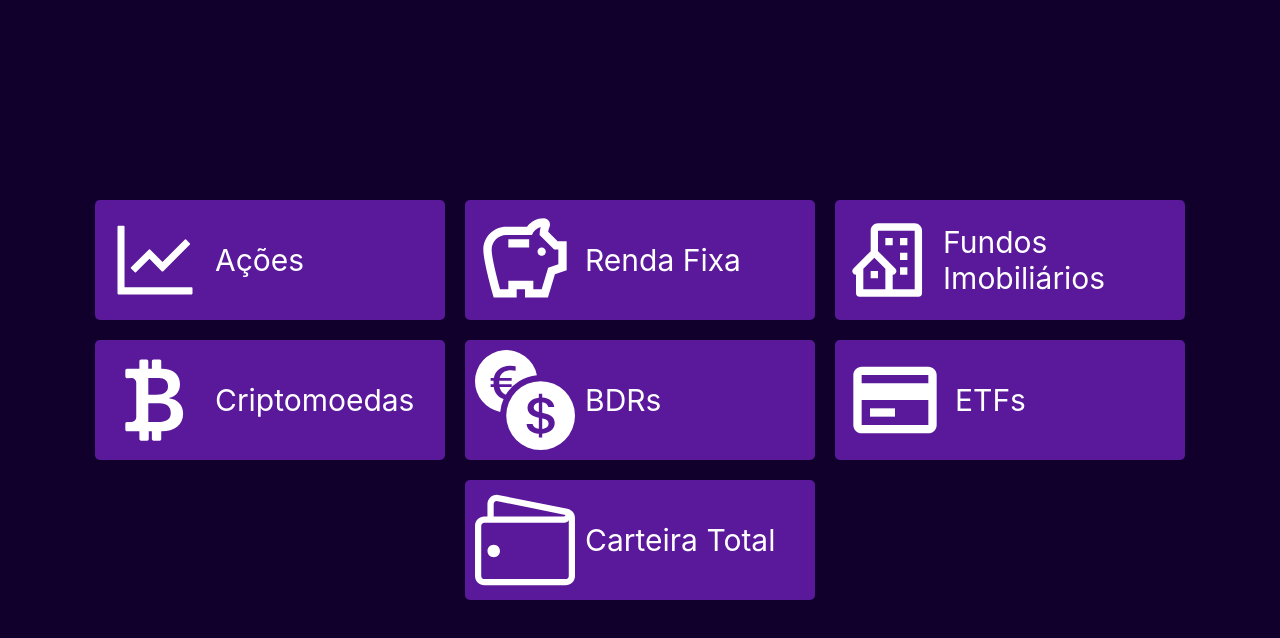
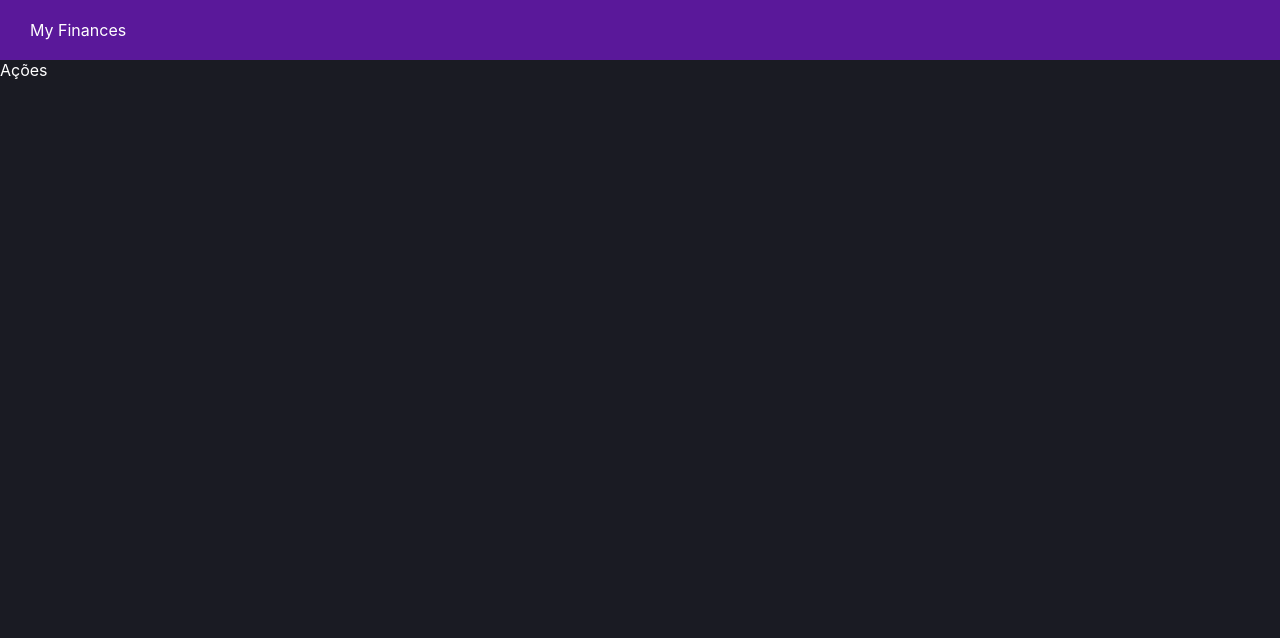
Before and after one commit to leticiaDomingues/my-finances, a React (Create React App) app: page /acoes in a window 1280 px wide. Shown: the top 638 px of the page. Built offline with nearby package versions, Linux system fonts and the light colour scheme.

Commit message:
Adding router

```diff
--- a/package.json
+++ b/package.json
@@ -13,6 +13,7 @@
     "react": "^18.2.0",
     "react-dom": "^18.2.0",
     "react-icons": "^4.7.1",
+    "react-router-dom": "^6.6.1",
     "react-scripts": "5.0.1",
     "typescript": "^4.9.4",
     "web-vitals": "^2.1.4"
--- a/src/components/header/Header.css
+++ b/src/components/header/Header.css
@@ -0,0 +1,4 @@
+header {
+   background-color: #5a189a;
+   padding: 20px 30px;
+}
--- a/src/components/header/Header.tsx
+++ b/src/components/header/Header.tsx
@@ -1,6 +1,8 @@
+import "./Header.css";
+
 const Header = () => {
     return (
-        <header>header</header>
+        <header>My Finances</header>
     );
 };
 
--- a/src/components/layout/Layout.tsx
+++ b/src/components/layout/Layout.tsx
@@ -1,8 +1,11 @@
+import Header from "../header/Header";
+import { Outlet } from 'react-router-dom';
+
 const Layout = () => {
     return (
-        <div>
-            <header></header>
-            Conteúdo
+        <div className="layout">
+            <Header />
+            <Outlet />
         </div>
     );
 };
--- a/src/index.css
+++ b/src/index.css
@@ -11,3 +11,11 @@ code {
   font-family: source-code-pro, Menlo, Monaco, Consolas, 'Courier New',
     monospace;
 }
+
+* {
+  box-sizing: border-box;
+}
+
+a {
+  text-decoration: none;
+}
--- a/src/views/App.css
+++ b/src/views/App.css
@@ -1,8 +1,6 @@
-.App {
-  background-color: #10002b;
+.app {
+  background-color: #1a1b23;
+  color: #fff;
   height: 100vh;
+  overflow: scroll;
 }
-
-* {
-  box-sizing: border-box;
-}
--- a/src/views/App.tsx
+++ b/src/views/App.tsx
@@ -1,12 +1,22 @@
-import React from 'react';
-import Header from '../components/header/Header';
 import './App.css';
 import Home from './home/Home';
 
+import { BrowserRouter as Router, Routes, Route } from  'react-router-dom'
+import Layout from '../components/layout/Layout';
+import Stocks from './stocks/Stocks';
+
 function App() {
   return (
-    <div className='App'>
-      <Home/>
+    <div className='app'>
+      <Router>
+        <Routes>
+          <Route path="/" element={<Home />} />
+          <Route element={<Layout />}>
+            <Route path="/acoes" element={<Stocks />} />
+          </Route>
+          <Route path='*' element={<Home />} />
+        </Routes>
+      </Router>
     </div>
   );
 }
--- a/src/views/home/Home.css
+++ b/src/views/home/Home.css
@@ -1,4 +1,4 @@
-.Home {
+.home {
     height: 100%;
     display: flex;
     flex-wrap: wrap;
@@ -6,7 +6,7 @@
     justify-content: center;
 }
 
-.Home .cards-wrapper {
+.home .cards-wrapper {
     display: flex;
     flex-wrap: wrap;
     align-items: center;
@@ -14,25 +14,25 @@
     padding: 10px;
 }
 
-.Home .card {
-    width: 350px;
-    height: 120px;
+.home .card {
+    width: 400px;
+    height: 150px;
     display: flex;
     align-items: center;
     justify-content: flex-start;
     background-color: #5a189a;
     color: #fff;
-    margin: 10px;
+    margin: 20px;
     cursor: pointer;
     border-radius: 5px;
     font-size: 30px;
 }
 
-.Home .card:hover {
+.home .card:hover {
     background-color: #9d4edd;
 }
 
-.Home .card .icon {
+.home .card .icon {
     width: 100px;
     height: 100px;
     margin: 10px;
--- a/src/views/home/Home.tsx
+++ b/src/views/home/Home.tsx
@@ -4,16 +4,17 @@ import { AiOutlineLineChart } from "react-icons/ai";
 import { SlWallet } from "react-icons/sl";
 import { MdOutlineSavings } from "react-icons/md";
 import { BiBuildingHouse, BiCreditCard } from "react-icons/bi";
+import { Link } from "react-router-dom";
 
 
 const Home = () => {
     return (
-        <div className="Home">
+        <div className="home">
             <div className="cards-wrapper">
-                <div className="card">
+                <Link to="/acoes" className="card">
                     <AiOutlineLineChart className="icon"/>
                     Ações
-                </div>
+                </Link>
                 <div className="card">
                     <MdOutlineSavings className="icon"/>
                     Renda Fixa
--- /dev/null
+++ b/src/views/stocks/Stocks.tsx
@@ -0,0 +1,9 @@
+const Stocks = () => {
+    return (
+        <div>
+            Ações
+        </div>
+    );
+};
+
+export default Stocks;
```
